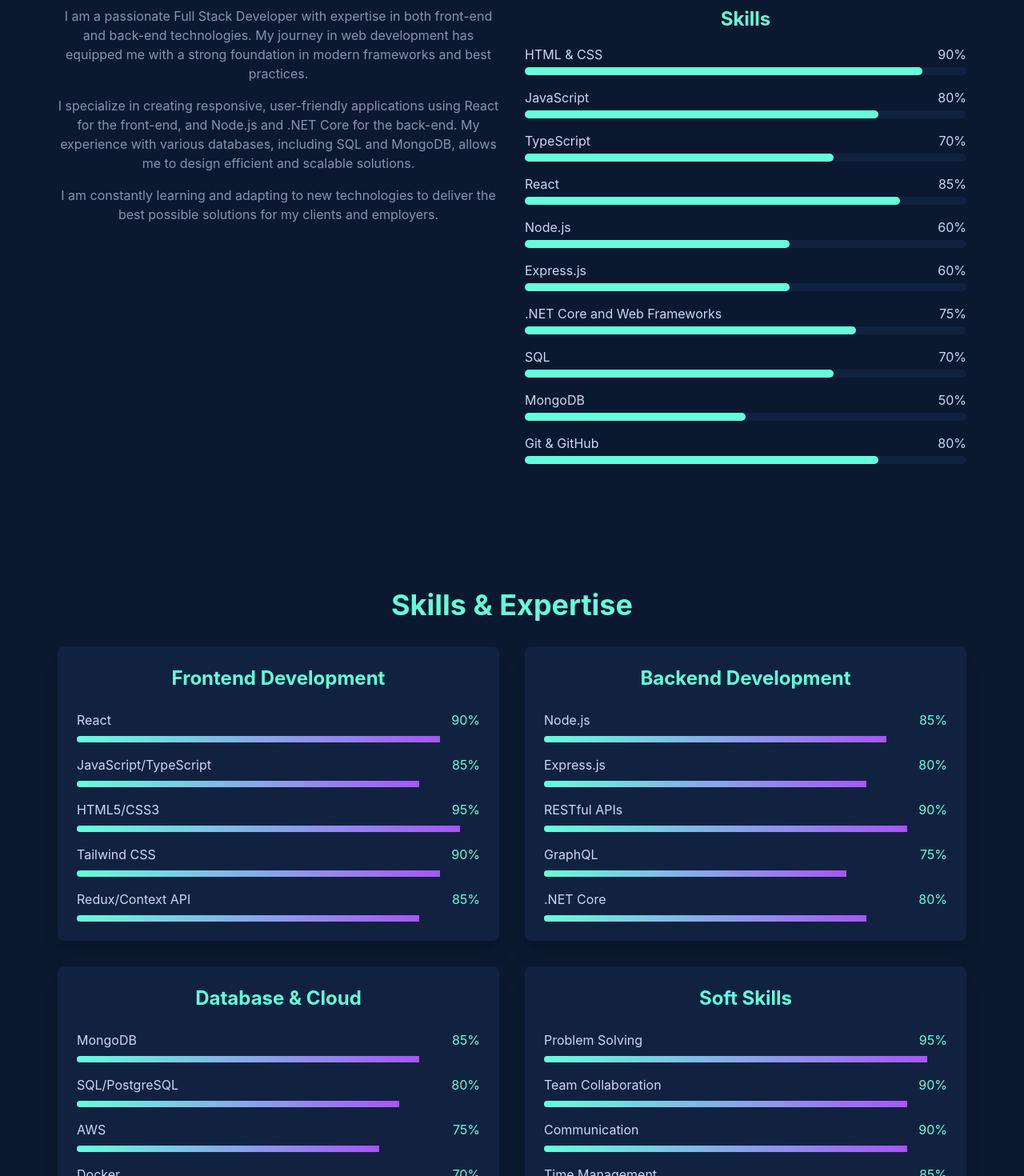
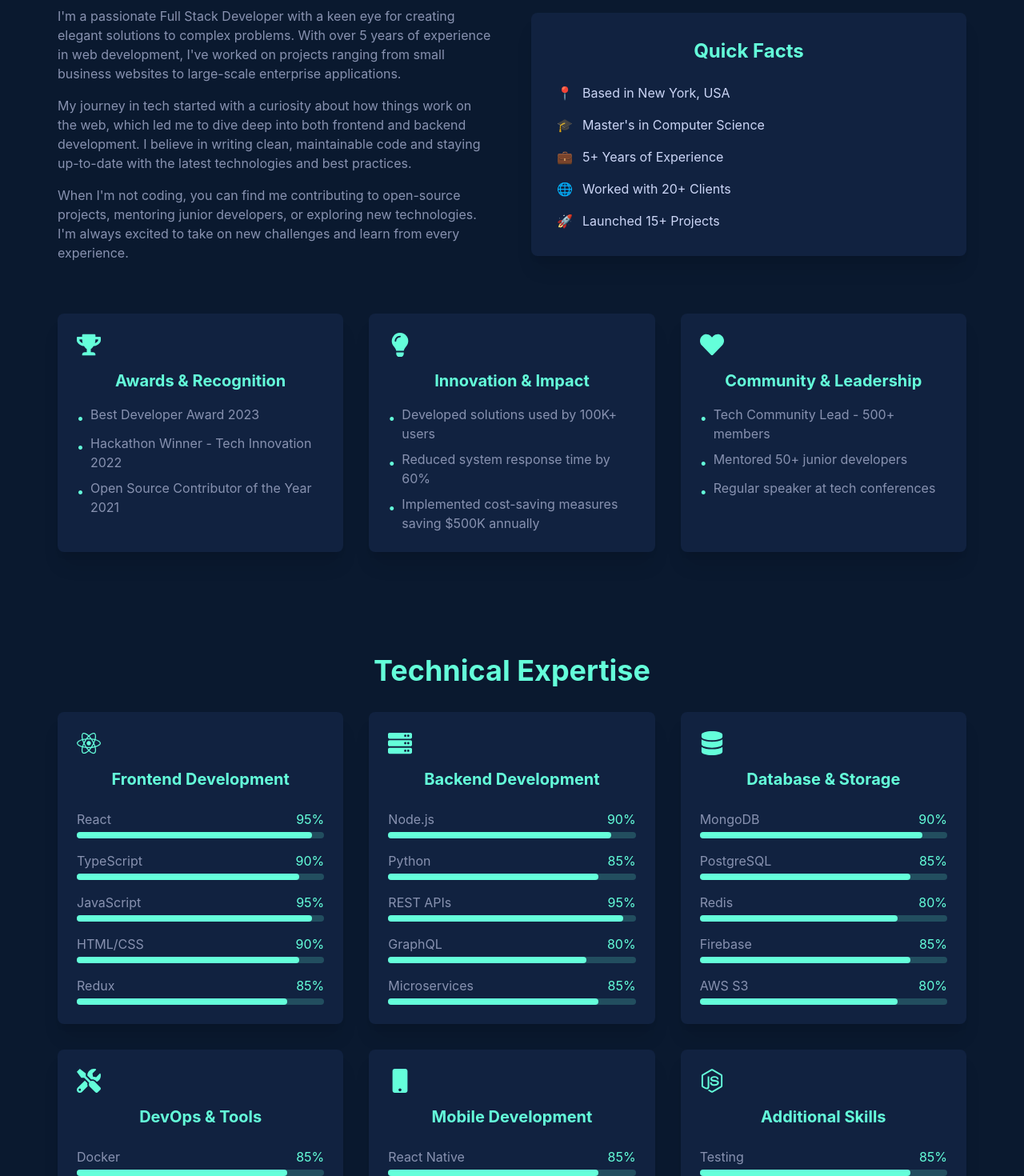
Before and after one commit to Tademillion/portfolio, a React (Create React App) app: page / in a window 1280 px wide. Shown: the part 1360-2830 px from the top of the page at 80% size. Built offline with nearby package versions, Linux system fonts and the light colour scheme.

Commit message:
about section and skill change

```diff
--- a/src/App.js
+++ b/src/App.js
@@ -6,7 +6,6 @@ import Skills from "./components/Skills";
 import Projects from "./components/Projects";
 import Timeline from "./components/Timeline";
 import Blog from "./components/Blog";
-import Learning from "./components/Learning";
 import Testimonials from "./components/Testimonials";
 import Contact from "./components/Contact";
 import Footer from "./components/Footer";
@@ -22,7 +21,6 @@ function App() {
       <Projects />
       <Timeline />
       <Blog />
-      <Learning />
       <Testimonials />
       <Contact />
       <Footer />
--- a/src/components/About.js
+++ b/src/components/About.js
@@ -1,6 +1,7 @@
 import React from "react";
 import { motion } from "framer-motion";
 import { useInView } from "react-intersection-observer";
+import { FaTrophy, FaLightbulb, FaHeart } from "react-icons/fa";
 
 const About = () => {
   const [ref, inView] = useInView({
@@ -22,6 +23,36 @@ const About = () => {
     { name: "Git & GitHub", level: "80%" },
   ];
 
+  const achievements = [
+    {
+      icon: <FaTrophy className="text-3xl" />,
+      title: "Awards & Recognition",
+      items: [
+        "Best Developer Award 2023",
+        "Hackathon Winner - Tech Innovation 2022",
+        "Open Source Contributor of the Year 2021"
+      ]
+    },
+    {
+      icon: <FaLightbulb className="text-3xl" />,
+      title: "Innovation & Impact",
+      items: [
+        "Developed solutions used by 100K+ users",
+        "Reduced system response time by 60%",
+        "Implemented cost-saving measures saving $500K annually"
+      ]
+    },
+    {
+      icon: <FaHeart className="text-3xl" />,
+      title: "Community & Leadership",
+      items: [
+        "Tech Community Lead - 500+ members",
+        "Mentored 50+ junior developers",
+        "Regular speaker at tech conferences"
+      ]
+    }
+  ];
+
   return (
     <div id="about" className="w-full min-h-screen bg-primary text-textPrimary">
       <div className="max-w-[1200px] mx-auto px-8 py-16">
@@ -33,51 +64,87 @@ const About = () => {
           className="text-center"
         >
           <h2 className="text-4xl font-bold text-secondary mb-8">About Me</h2>
-          <div className="grid md:grid-cols-2 gap-8">
-            <div className="space-y-4">
-              <p className="text-textSecondary">
-                I am a passionate Full Stack Developer with expertise in both
-                front-end and back-end technologies. My journey in web
-                development has equipped me with a strong foundation in modern
-                frameworks and best practices.
+
+          <div className="grid md:grid-cols-2 gap-12 items-center mb-16">
+            <motion.div
+              initial={{ opacity: 0, x: -50 }}
+              animate={inView ? { opacity: 1, x: 0 } : {}}
+              transition={{ duration: 0.5, delay: 0.2 }}
+              className="text-left"
+            >
+              <p className="text-textSecondary mb-4">
+                I'm a passionate Full Stack Developer with a keen eye for creating elegant solutions to complex problems.
+                With over 5 years of experience in web development, I've worked on projects ranging from small business websites
+                to large-scale enterprise applications.
+              </p>
+              <p className="text-textSecondary mb-4">
+                My journey in tech started with a curiosity about how things work on the web, which led me to dive deep into
+                both frontend and backend development. I believe in writing clean, maintainable code and staying up-to-date
+                with the latest technologies and best practices.
               </p>
               <p className="text-textSecondary">
-                I specialize in creating responsive, user-friendly applications
-                using React for the front-end, and Node.js and .NET Core for the
-                back-end. My experience with various databases, including SQL
-                and MongoDB, allows me to design efficient and scalable
-                solutions.
+                When I'm not coding, you can find me contributing to open-source projects, mentoring junior developers,
+                or exploring new technologies. I'm always excited to take on new challenges and learn from every experience.
               </p>
-              <p className="text-textSecondary">
-                I am constantly learning and adapting to new technologies to
-                deliver the best possible solutions for my clients and
-                employers.
-              </p>
+            </motion.div>
+
+            <motion.div
+              initial={{ opacity: 0, x: 50 }}
+              animate={inView ? { opacity: 1, x: 0 } : {}}
+              transition={{ duration: 0.5, delay: 0.4 }}
+              className="bg-tertiary p-8 rounded-lg shadow-xl"
+            >
+              <h3 className="text-2xl font-bold text-secondary mb-6">Quick Facts</h3>
+              <ul className="space-y-4 text-left">
+                <li className="flex items-center gap-3">
+                  <span className="text-secondary">📍</span>
+                  <span>Based in New York, USA</span>
+                </li>
+                <li className="flex items-center gap-3">
+                  <span className="text-secondary">🎓</span>
+                  <span>Master's in Computer Science</span>
+                </li>
+                <li className="flex items-center gap-3">
+                  <span className="text-secondary">💼</span>
+                  <span>5+ Years of Experience</span>
+                </li>
+                <li className="flex items-center gap-3">
+                  <span className="text-secondary">🌐</span>
+                  <span>Worked with 20+ Clients</span>
+                </li>
+                <li className="flex items-center gap-3">
+                  <span className="text-secondary">🚀</span>
+                  <span>Launched 15+ Projects</span>
+                </li>
+              </ul>
+            </motion.div>
           </div>
-            <div className="space-y-4">
-              <h3 className="text-2xl font-bold text-secondary">Skills</h3>
-              {skills.map((skill, index) => (
+
+          <div className="grid md:grid-cols-3 gap-8">
+            {achievements.map((achievement, index) => (
               <motion.div
-                  key={skill.name}
-                  initial={{ opacity: 0, x: -20 }}
-                  animate={inView ? { opacity: 1, x: 0 } : {}}
+                key={achievement.title}
+                initial={{ opacity: 0, y: 20 }}
+                animate={inView ? { opacity: 1, y: 0 } : {}}
                 transition={{ duration: 0.5, delay: index * 0.1 }}
+                className="bg-tertiary p-6 rounded-lg shadow-xl"
               >
-                  <div className="flex justify-between mb-1">
-                    <span>{skill.name}</span>
-                    <span>{skill.level}</span>
+                <div className="text-secondary mb-4">
+                  {achievement.icon}
                 </div>
-                  <div className="w-full bg-tertiary rounded-full h-2.5">
-                    <motion.div
-                      initial={{ width: 0 }}
-                      animate={inView ? { width: skill.level } : {}}
-                      transition={{ duration: 1, delay: index * 0.1 }}
-                      className="bg-secondary h-2.5 rounded-full"
-                    ></motion.div>
-                  </div>
+                <h3 className="text-xl font-bold text-secondary mb-4">
+                  {achievement.title}
+                </h3>
+                <ul className="space-y-2 text-left">
+                  {achievement.items.map((item, i) => (
+                    <li key={i} className="text-textSecondary flex items-start gap-2">
+                      <span className="text-secondary mt-1">•</span>
+                      {item}
+                    </li>
+                  ))}
+                </ul>
               </motion.div>
             ))}
-            </div>
           </div>
         </motion.div>
       </div>
--- a/src/components/Skills.js
+++ b/src/components/Skills.js
@@ -1,6 +1,8 @@
 import React from 'react';
 import { motion } from 'framer-motion';
 import { useInView } from 'react-intersection-observer';
+import { FaReact, FaNodeJs, FaDatabase, FaTools, FaServer, FaMobile } from 'react-icons/fa';
+import { SiTypescript, SiJavascript, SiPython, SiDocker, SiAws } from 'react-icons/si';
 
 const Skills = () => {
   const [ref, inView] = useInView({
@@ -8,36 +10,74 @@ const Skills = () => {
     threshold: 0.1,
   });
 
-  const skills = {
-    'Frontend Development': [
-      { name: 'React', level: 90 },
-      { name: 'JavaScript/TypeScript', level: 85 },
-      { name: 'HTML5/CSS3', level: 95 },
-      { name: 'Tailwind CSS', level: 90 },
-      { name: 'Redux/Context API', level: 85 },
-    ],
-    'Backend Development': [
-      { name: 'Node.js', level: 85 },
-      { name: 'Express.js', level: 80 },
-      { name: 'RESTful APIs', level: 90 },
-      { name: 'GraphQL', level: 75 },
-      { name: '.NET Core', level: 80 },
-    ],
-    'Database & Cloud': [
-      { name: 'MongoDB', level: 85 },
-      { name: 'SQL/PostgreSQL', level: 80 },
-      { name: 'AWS', level: 75 },
-      { name: 'Docker', level: 70 },
-      { name: 'CI/CD', level: 75 },
-    ],
-    'Soft Skills': [
-      { name: 'Problem Solving', level: 95 },
-      { name: 'Team Collaboration', level: 90 },
-      { name: 'Communication', level: 90 },
-      { name: 'Time Management', level: 85 },
-      { name: 'Agile/Scrum', level: 85 },
-    ],
-  };
+  const skillCategories = [
+    {
+      title: "Frontend Development",
+      icon: <FaReact className="text-3xl" />,
+      skills: [
+        { name: "React", level: 95 },
+        { name: "TypeScript", level: 90 },
+        { name: "JavaScript", level: 95 },
+        { name: "HTML/CSS", level: 90 },
+        { name: "Redux", level: 85 },
+      ]
+    },
+    {
+      title: "Backend Development",
+      icon: <FaServer className="text-3xl" />,
+      skills: [
+        { name: "Node.js", level: 90 },
+        { name: "Python", level: 85 },
+        { name: "REST APIs", level: 95 },
+        { name: "GraphQL", level: 80 },
+        { name: "Microservices", level: 85 },
+      ]
+    },
+    {
+      title: "Database & Storage",
+      icon: <FaDatabase className="text-3xl" />,
+      skills: [
+        { name: "MongoDB", level: 90 },
+        { name: "PostgreSQL", level: 85 },
+        { name: "Redis", level: 80 },
+        { name: "Firebase", level: 85 },
+        { name: "AWS S3", level: 80 },
+      ]
+    },
+    {
+      title: "DevOps & Tools",
+      icon: <FaTools className="text-3xl" />,
+      skills: [
+        { name: "Docker", level: 85 },
+        { name: "AWS", level: 80 },
+        { name: "CI/CD", level: 85 },
+        { name: "Git", level: 90 },
+        { name: "Linux", level: 85 },
+      ]
+    },
+    {
+      title: "Mobile Development",
+      icon: <FaMobile className="text-3xl" />,
+      skills: [
+        { name: "React Native", level: 85 },
+        { name: "Flutter", level: 75 },
+        { name: "Mobile UI/UX", level: 80 },
+        { name: "App Store", level: 75 },
+        { name: "Play Store", level: 75 },
+      ]
+    },
+    {
+      title: "Additional Skills",
+      icon: <FaNodeJs className="text-3xl" />,
+      skills: [
+        { name: "Testing", level: 85 },
+        { name: "Security", level: 80 },
+        { name: "Performance", level: 85 },
+        { name: "Agile", level: 90 },
+        { name: "Documentation", level: 85 },
+      ]
+    }
+  ];
 
   return (
     <div id="skills" className="w-full min-h-screen bg-primary text-textPrimary">
@@ -49,57 +89,43 @@ const Skills = () => {
           transition={{ duration: 0.5 }}
           className="text-center"
         >
-          <h2 className="text-4xl font-bold text-secondary mb-8">Skills & Expertise</h2>
+          <h2 className="text-4xl font-bold text-secondary mb-8">Technical Expertise</h2>
 
-          <div className="grid md:grid-cols-2 gap-8">
-            {Object.entries(skills).map(([category, skillList]) => (
-              <div key={category} className="bg-tertiary p-6 rounded-lg shadow-xl">
-                <h3 className="text-2xl font-bold text-secondary mb-6">{category}</h3>
+          <div className="grid md:grid-cols-2 lg:grid-cols-3 gap-8">
+            {skillCategories.map((category, index) => (
+              <motion.div
+                key={category.title}
+                initial={{ opacity: 0, y: 20 }}
+                animate={inView ? { opacity: 1, y: 0 } : {}}
+                transition={{ duration: 0.5, delay: index * 0.1 }}
+                className="bg-tertiary p-6 rounded-lg shadow-xl"
+              >
+                <div className="text-secondary mb-4">
+                  {category.icon}
+                </div>
+                <h3 className="text-xl font-bold text-secondary mb-6">
+                  {category.title}
+                </h3>
                 <div className="space-y-4">
-                  {skillList.map((skill) => (
+                  {category.skills.map((skill) => (
                     <div key={skill.name}>
-                      <div className="flex justify-between mb-2">
-                        <span className="text-textPrimary">{skill.name}</span>
+                      <div className="flex justify-between mb-1">
+                        <span className="text-textSecondary">{skill.name}</span>
                         <span className="text-secondary">{skill.level}%</span>
                       </div>
-                      <div className="h-2 bg-tertiary rounded-full overflow-hidden">
+                      <div className="w-full bg-secondary/20 rounded-full h-2">
                         <motion.div
                           initial={{ width: 0 }}
                           animate={inView ? { width: `${skill.level}%` } : {}}
-                          transition={{ duration: 1, ease: "easeOut" }}
-                          className="h-full bg-gradient-to-r from-secondary to-purple-500"
+                          transition={{ duration: 1, delay: index * 0.1 }}
+                          className="bg-secondary h-2 rounded-full"
                         />
                       </div>
                     </div>
                   ))}
                 </div>
-              </div>
+              </motion.div>
             ))}
-          </div>
-
-          {/* Additional Skills Section */}
-          <div className="mt-12">
-            <h3 className="text-2xl font-bold text-secondary mb-6">Additional Skills</h3>
-            <div className="flex flex-wrap justify-center gap-4">
-              {[
-                'Git/GitHub', 'Jest', 'React Testing Library', 'Webpack',
-                'Next.js', 'Material-UI', 'Styled Components', 'SASS',
-                'Mongoose', 'TypeORM', 'Redis', 'WebSocket',
-                'JWT', 'OAuth', 'REST', 'GraphQL',
-                'Responsive Design', 'Cross-browser Compatibility', 'Performance Optimization',
-                'SEO', 'Accessibility', 'Security Best Practices'
-              ].map((skill) => (
-                <motion.span
-                  key={skill}
-                  initial={{ opacity: 0, scale: 0.8 }}
-                  animate={inView ? { opacity: 1, scale: 1 } : {}}
-                  transition={{ duration: 0.3 }}
-                  className="px-4 py-2 bg-tertiary text-textPrimary rounded-full hover:bg-secondary/20 transition-colors duration-300"
-                >
-                  {skill}
-                </motion.span>
-              ))}
-            </div>
           </div>
         </motion.div>
       </div>
```
Lines whose indentation alone changed are shown as unchanged.
